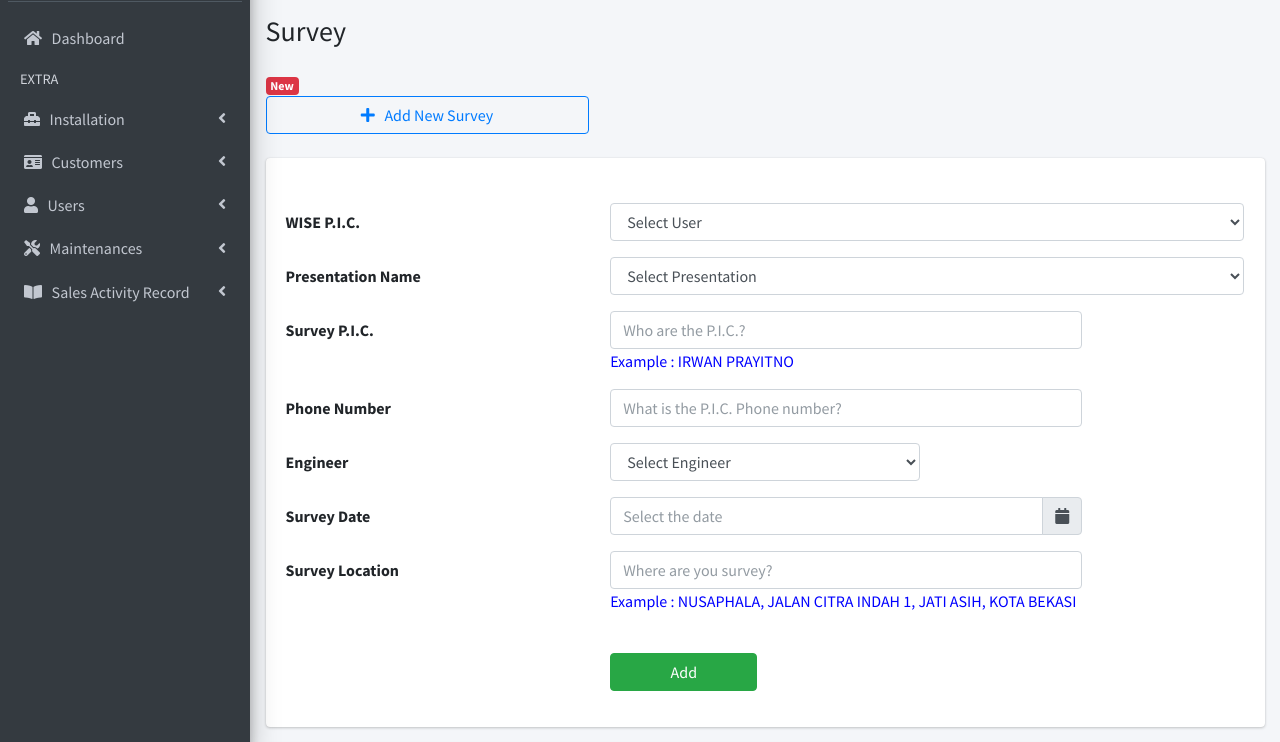
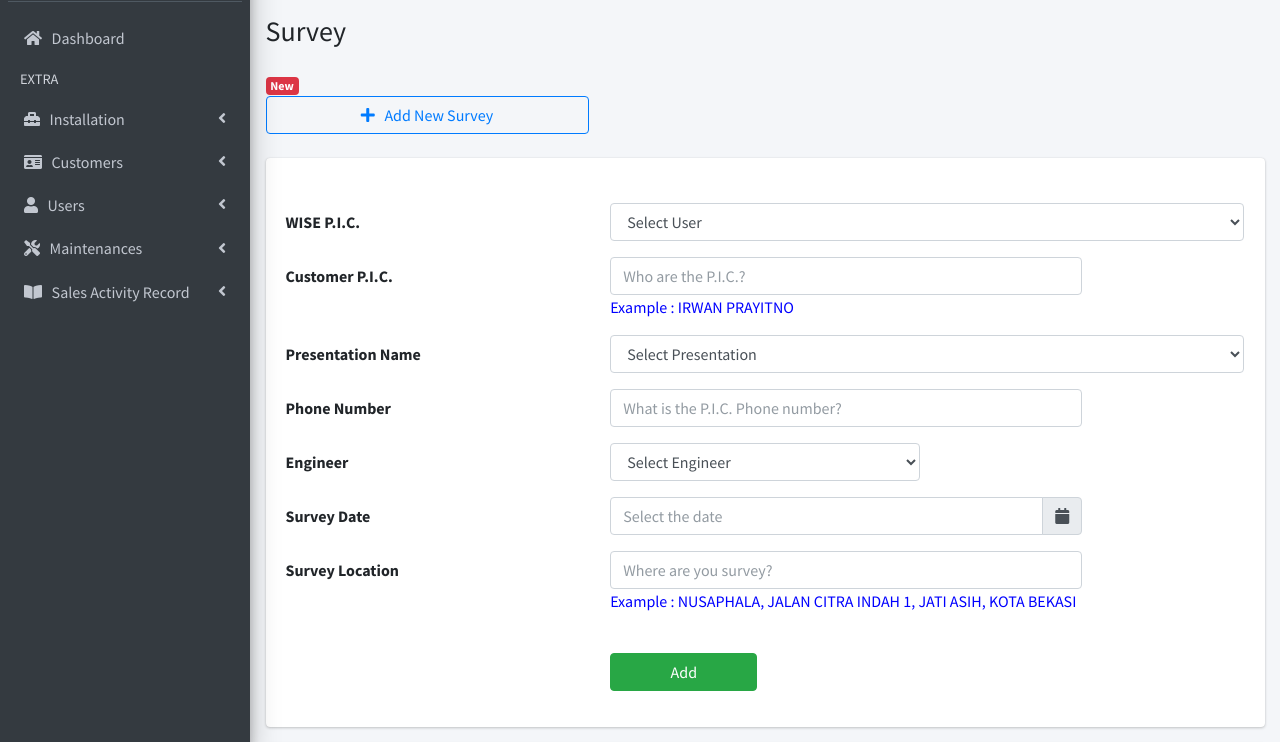
Before and after one commit to hanafiprasyah/wise_cs, a PHP site: page /pages/screen/survey.php?id=1 in a window 1280 px wide, after a click on "Add New Survey". Shown: the part 57-799 px from the top of the page. Run offline with PHP 8.4, Linux system fonts and the light colour scheme; the visitor is signed in with stand-in values (Sample User, id 1); data that the repository does not hold is empty; some libraries are stand-ins or nearby versions.

Commit message:
Mengganti beberapa posisi form input dan teks

```diff
--- a/pages/content/survey_content.php
+++ b/pages/content/survey_content.php
@@ -63,6 +63,13 @@
                                                 </div>
                                             </div>
                                             <div class="form-group row">
+                                                <label for="survey_pic" class="col-sm-4 col-form-label">Customer P.I.C.</label>
+                                                <div class="col-sm-6">
+                                                    <input type="text" class="form-control" id="survey_pic" name="survey_pic" placeholder="Who are the P.I.C.?" required>
+                                                    <span style="color: BLUE;">Example : IRWAN PRAYITNO</span>
+                                                </div>
+                                            </div>
+                                            <div class="form-group row">
                                                 <label for="id_presentation" class="col-sm-4 col-form-label">Presentation Name</label>
                                                 <div class="col-sm-8">
                                                     <select name="id_presentation" id="id_presentation" class="form-control select2bs4" required>
@@ -75,13 +82,6 @@
                                                             <option value="<?php echo $rowPres['id_presentation']; ?>" <?php if ($rowPres['presentation_name'] == $rowPres['id_presentation']) echo 'selected="selected"'; ?>><?php echo $rowPres['presentation_name']; ?></option>
                                                         <?php } ?>
                                                     </select>
-                                                </div>
-                                            </div>
-                                            <div class="form-group row">
-                                                <label for="survey_pic" class="col-sm-4 col-form-label">Survey P.I.C.</label>
-                                                <div class="col-sm-6">
-                                                    <input type="text" class="form-control" id="survey_pic" name="survey_pic" placeholder="Who are the P.I.C.?" required>
-                                                    <span style="color: BLUE;">Example : IRWAN PRAYITNO</span>
                                                 </div>
                                             </div>
                                             <div class="form-group row">
```
